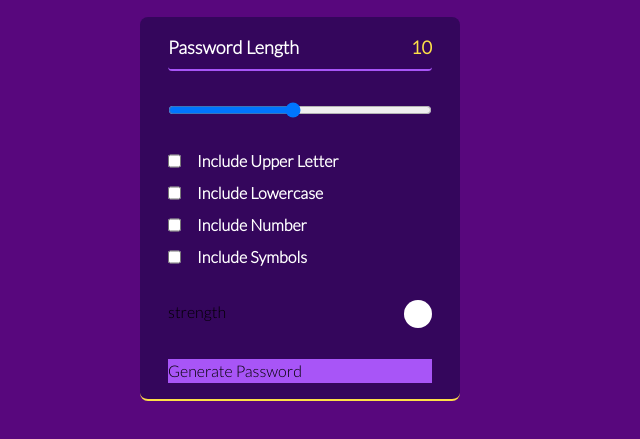
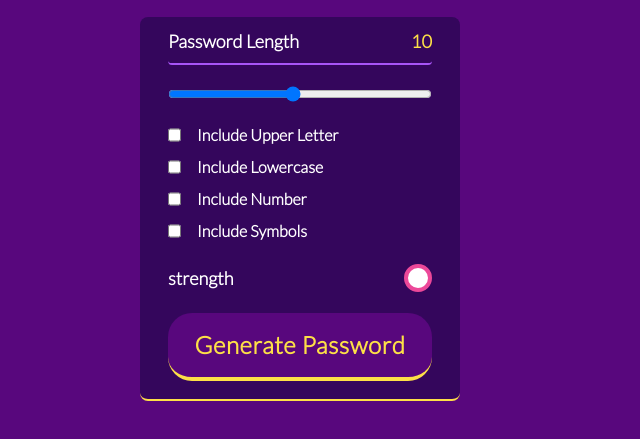
Before and after one commit to Soni895/random_password-generator, a website built with Vite: page index.html in a window 1280 px wide. Shown: the part 253-692 px from the top of the page, without its empty margins (340-980 px from the left). Built offline with nearby package versions, Linux system fonts and the light colour scheme.

Commit message:
css copleted

```diff
--- a/index.html
+++ b/index.html
@@ -46,11 +46,12 @@
 
     </ul>
     <div id="strength_indicator" class="flex justify-between ">
-        <h2 Strength>strength</h2>
-        <div Indicator class="h-7 w-7 bg-white  rounded-full "> </div>
+        <h2 Strength class="text-white font-semibold text-lg " >strength</h2>
+        <div Indicator class="h-7 w-7 bg-white  rounded-full   border-4 border-pink-500  "> </div>
     </div>
 
-    <div class="bg-purple-500" Generate_password> <button>Generate Password</button></div>
+    <div class="bg-[color:var(--lt-violet2)] flex justify-center border-b-4 rounded-3xl border-yellow-300  mb-2" Generate_password>
+        <button class="p-4 text-yellow-300 font-extrabold  tracking-wide text-2xl text-bo  ">Generate Password</button></div>
 </div>
 
 
```
